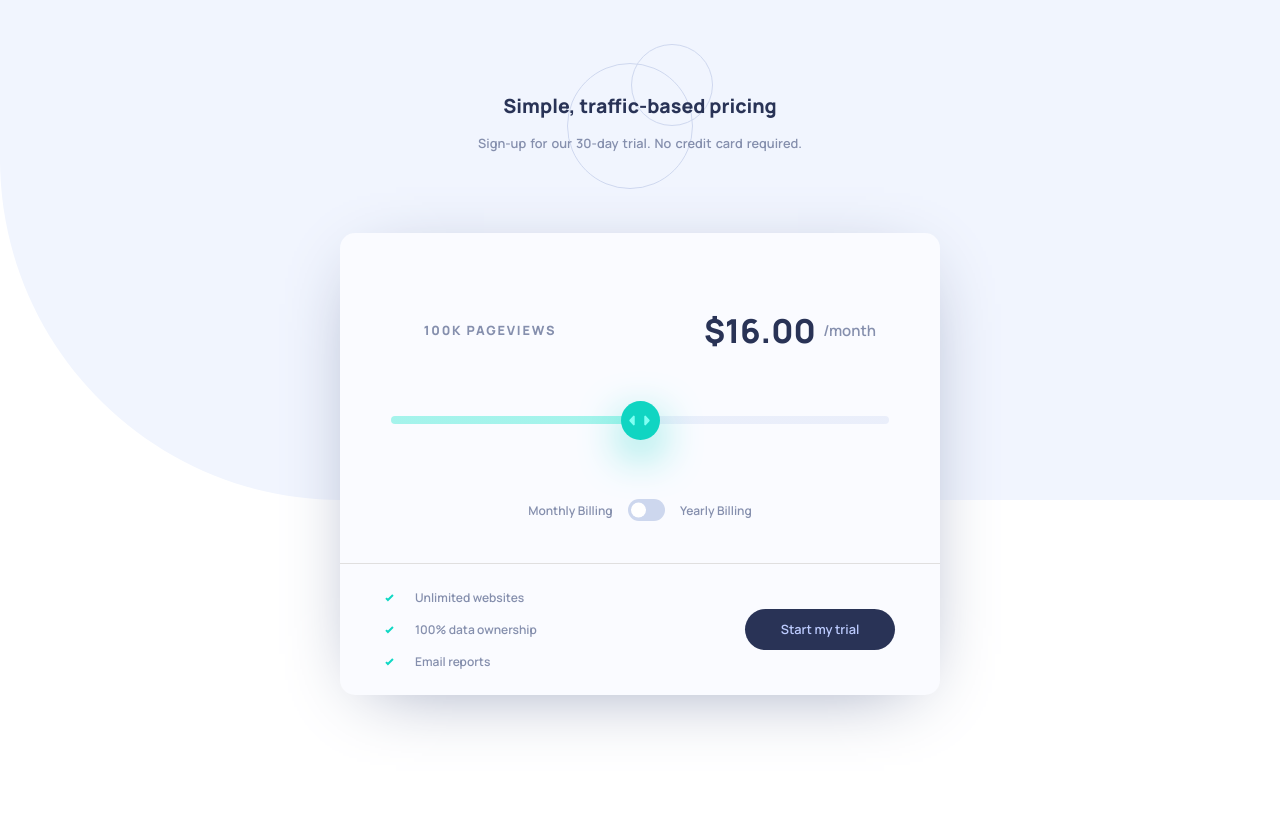
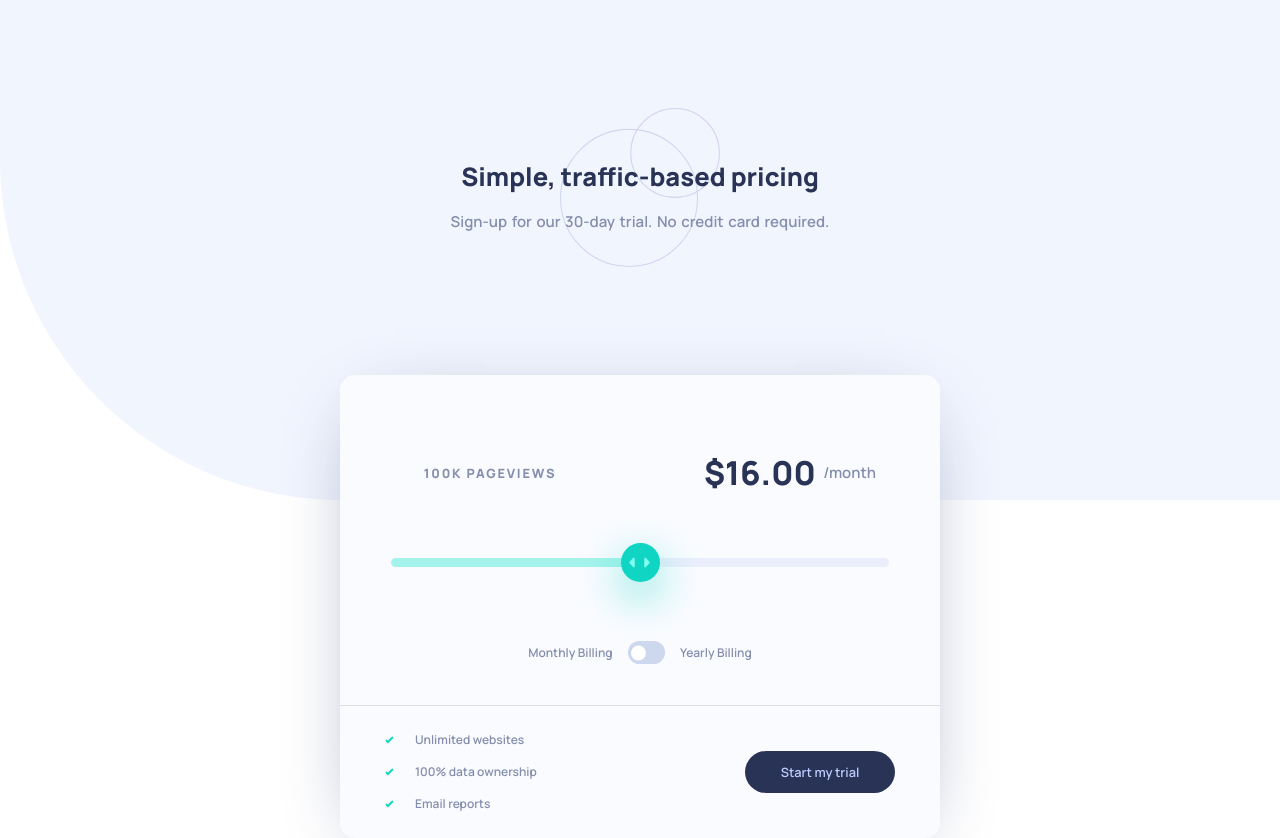
Before and after one commit to DawidOlszewski/Interactive-pricing-component, a plain HTML site: page index.html in a window 1280 px wide. Before the commit the page ends 800 px from the top, so only its background shows below. Drawn offline with Linux system fonts and the light colour scheme.

Commit message:
header responsiveness

```diff
--- a/style.css
+++ b/style.css
@@ -66,7 +66,6 @@ body{
     align-items: center;
 
     background: url("./images/bg-pattern.svg") 0% -20rem;
-
     background-repeat:no-repeat;
 
     background-size:cover;
@@ -76,7 +75,8 @@ body{
 
 .header{
     /* padding:4rem 2rem ; */
-    background: url(./images/pattern-circles.svg) no-repeat center center;
+    background: url(./images/pattern-circles.svg) no-repeat center center ;
+
     min-height: 10rem;
     height: 15.5rem;
     display: flex;
@@ -276,6 +276,21 @@ hr{
 }
 
 @media (min-width: 900px){
+    .header{
+        background-size: 20vh;
+
+        min-height: 25rem;
+    }
+
+    .header h1{
+        font-size: 1.7rem;
+        font-weight: 800;
+    }
+
+    .header p{
+        font-size: 1rem;
+    }
+
     .card{
         max-width: 40rem;
     }
@@ -285,7 +300,6 @@ hr{
         grid-template-rows: 3rem 7rem 5rem 7rem;
 
         grid-template-areas: ". . " "pageviews cost" "input input" "toggle-switch toggle-switch" ;
-
     }
 
     .discount{
```
